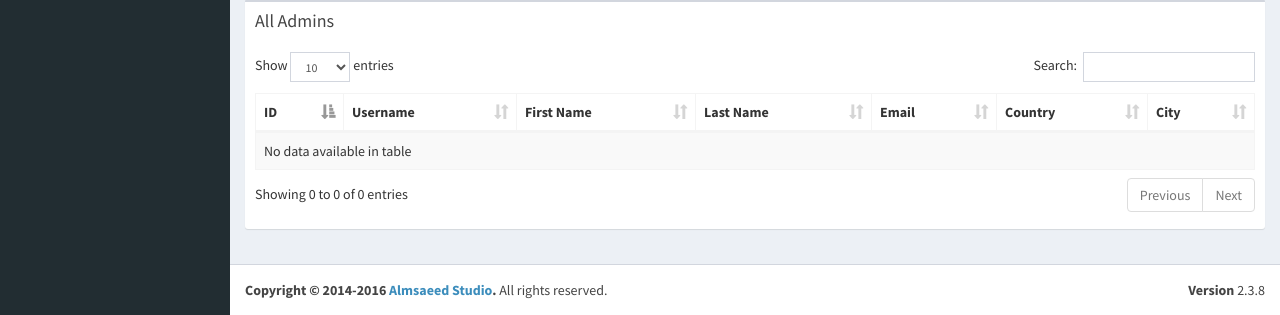
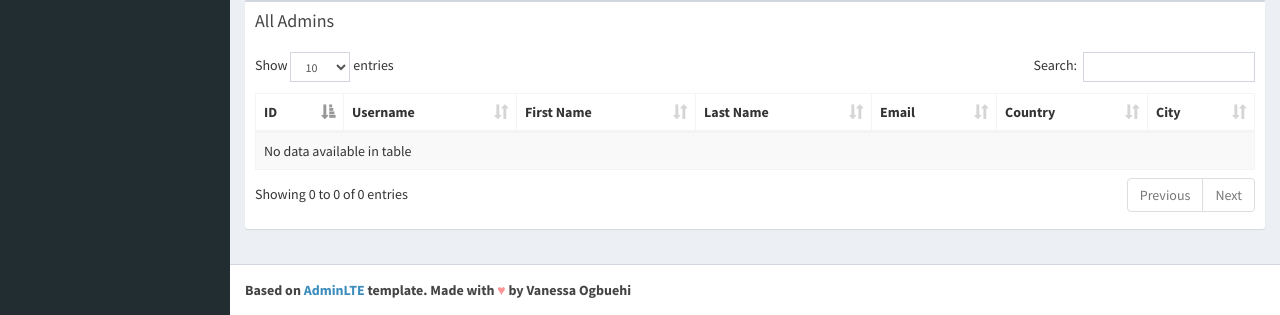
Before and after one commit to VanessaO/andela-dash, a PHP site: page /admin.php in a window 1280 px wide. Shown: the part 720-1035 px from the top of the page. Run offline with PHP 8.4, Linux system fonts and the light colour scheme; data that the repository does not hold is empty; some libraries are stand-ins or nearby versions.

Commit message:
Edit footer

```diff
--- a/admin.php
+++ b/admin.php
@@ -158,11 +158,7 @@
   </div>
   <!-- /.content-wrapper -->
   <footer class="main-footer">
-    <div class="pull-right hidden-xs">
-      <b>Version</b> 2.3.8
-    </div>
-    <strong>Copyright &copy; 2014-2016 <a href="http://almsaeedstudio.com">Almsaeed Studio</a>.</strong> All rights
-    reserved.
+    <strong>Based on <a href="http://almsaeedstudio.com">AdminLTE</a> template.  Made with <span class="heart">&hearts;</span> by Vanessa Ogbuehi</strong>
   </footer>
 
   <!-- Control Sidebar -->
--- a/andela-styles.css
+++ b/andela-styles.css
@@ -11,3 +11,6 @@
 .introduction i {
   margin: 0.25em 0.5em 0 0.5em;
 }
+.heart {
+  color: #ff9393;
+}
```
